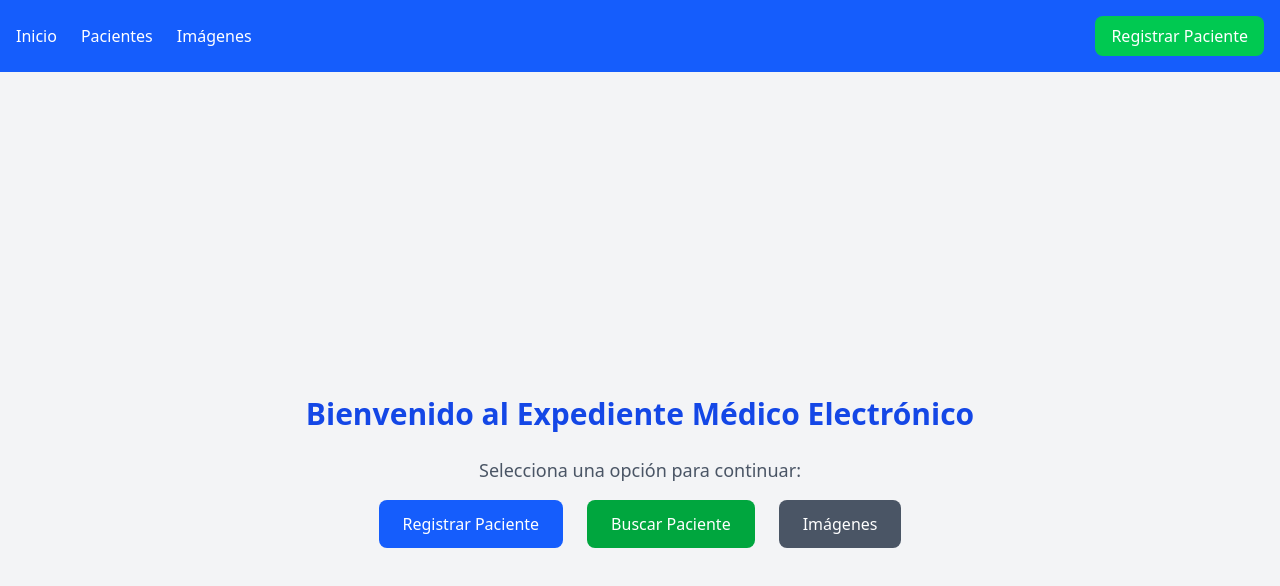
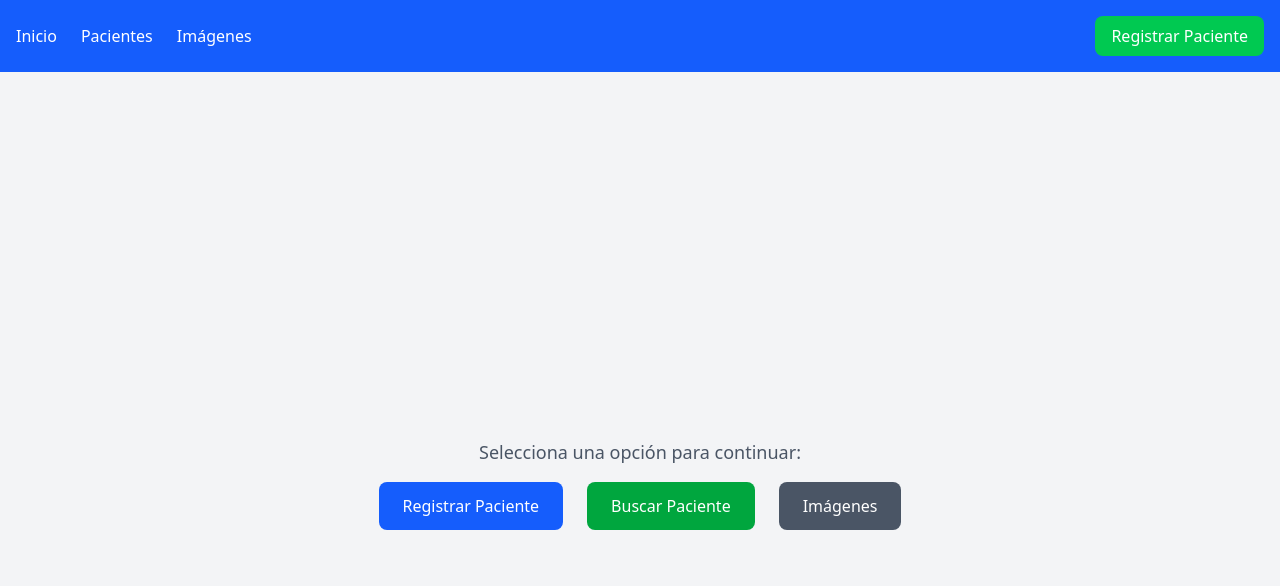
Before and after one commit to LuisDNA1196/expedientelectronico, a React (Vite) app: page / in a window 1280 px wide. Shown: the top 586 px of the page. Built offline with nearby package versions, Linux system fonts and the light colour scheme.

Commit message:
Se cambio el titulo de home

```diff
--- a/src/pages/Home.jsx
+++ b/src/pages/Home.jsx
@@ -4,7 +4,6 @@ const Home = () => {
   return (
     <div className="flex flex-col items-center justify-center h-screen bg-gray-100">
       <h1 className="text-3xl font-bold mb-6 text-blue-700">
-        Bienvenido al Expediente Médico Electrónico
       </h1>
       <p className="text-gray-600 text-lg mb-4">
         Selecciona una opción para continuar:
```
